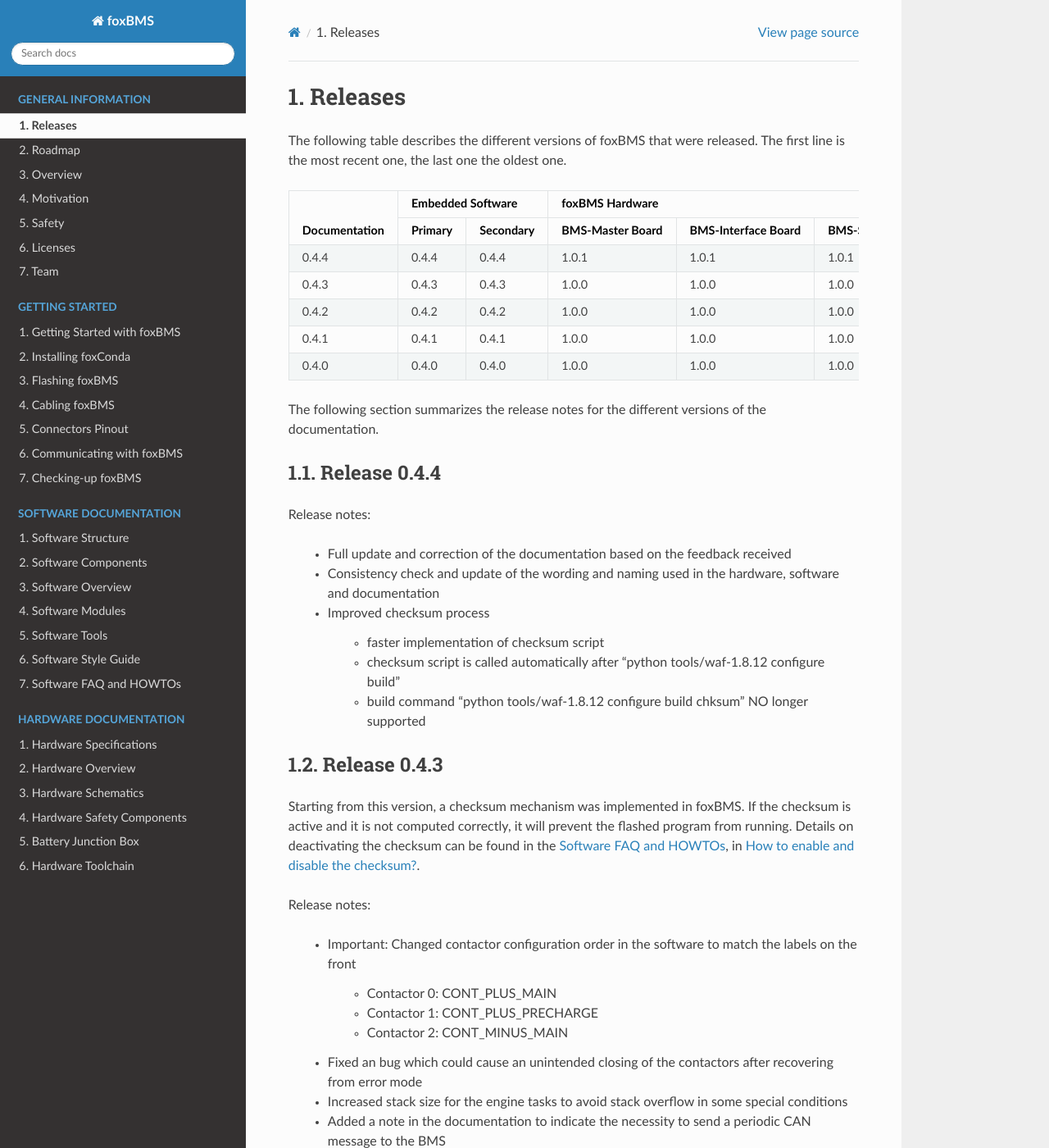
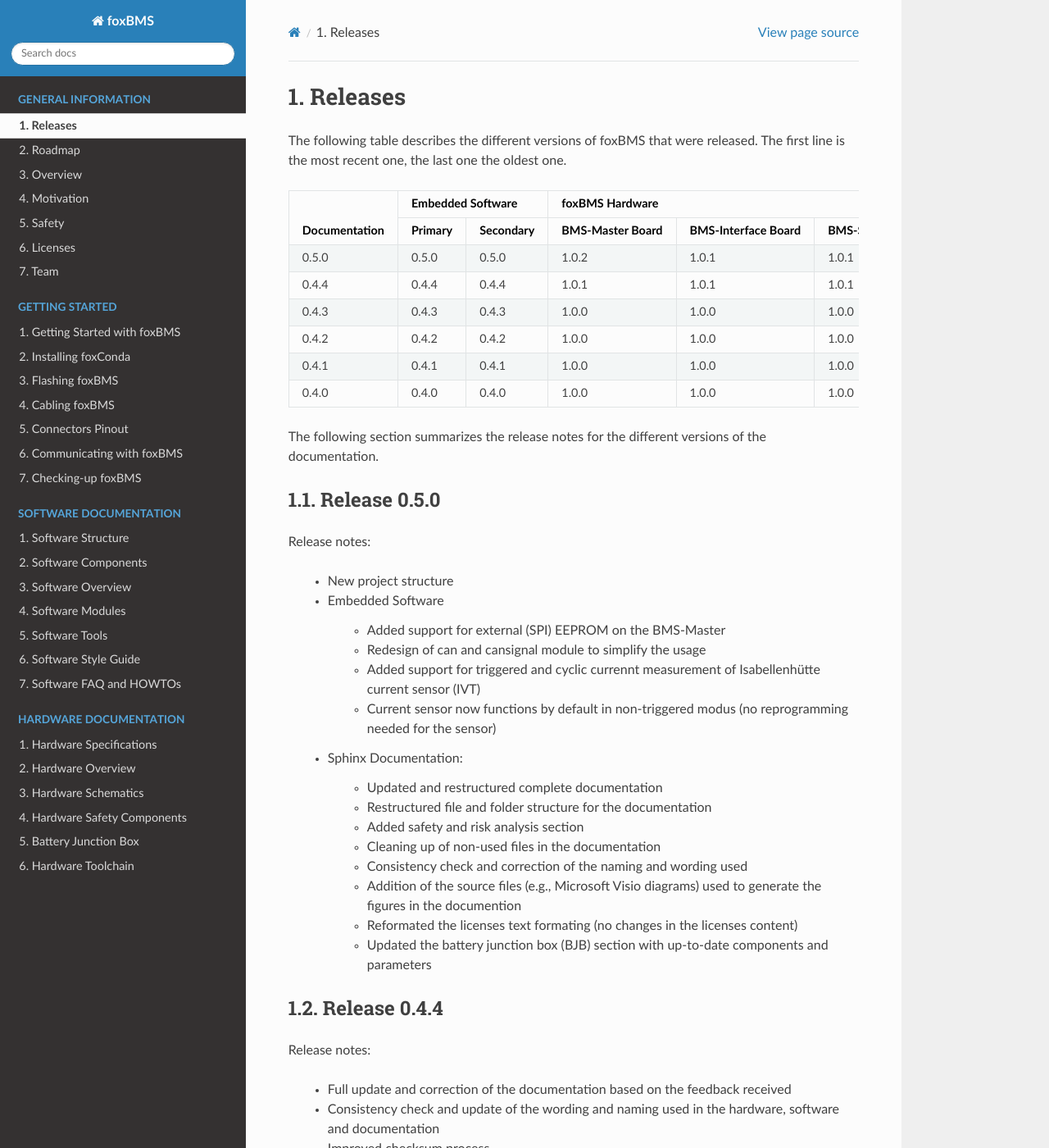
Before and after one commit to foxBMS/foxBMS-documentation, a Sphinx documentation site: the page built from doc/sphinx/general_information/releases/releases.rst, in a window 1280 px wide and 1400 px high. Shown: the whole window at 82% size. Built offline with Sphinx 7.4.7 and the Read the Docs theme 2.0.0, drawn with Linux system fonts in a browser that asks for light colours; pages that are not in the unit, such as notebooks, are missing from menus; the version number could not be read and is left out; some of the changed text lies outside the part shown.

Commit message:
Modified current sensor part with cyclic mode by default

```diff
--- a/doc/sphinx/general_information/releases/releases.rst
+++ b/doc/sphinx/general_information/releases/releases.rst
@@ -16,6 +16,8 @@
 +               +----------+-----------+--------------+-----------------+-------------+-----------------+            +
 |               | Primary  | Secondary | |BMS-Master| | |BMS-Interface| | |BMS-Slave| | |BMS-Extension| |            |
 +===============+==========+===========+==============+=================+=============+=================+============+
+| 0.5.0         | 0.5.0    | 0.5.0     | 1.0.2        | 1.0.1           | 1.0.1       | 1.0.2           | 0.5.0      |
++---------------+----------+-----------+--------------+-----------------+-------------+-----------------+------------+
 | 0.4.4         | 0.4.4    | 0.4.4     | 1.0.1        | 1.0.1           | 1.0.1       | 1.0.1           | 0.4.3      |
 +---------------+----------+-----------+--------------+-----------------+-------------+-----------------+------------+
 | 0.4.3         | 0.4.3    | 0.4.3     | 1.0.0        | 1.0.0           | 1.0.0       | 1.0.0           | 0.4.3      |
@@ -28,6 +30,30 @@
 +---------------+----------+-----------+--------------+-----------------+-------------+-----------------+------------+
 
 The following section summarizes the release notes for the different versions of the documentation.
+
+Release 0.5.0
+-------------
+
+Release notes:
+
+    - New project structure
+    - Embedded Software
+
+        - Added support for external (SPI) EEPROM on the BMS-Master
+        - Redesign of can and cansignal module to simplify the usage
+        - Added support for triggered and cyclic currennt measurement of Isabellenhütte current sensor (IVT)
+        - Current sensor now functions by default in non-triggered modus (no reprogramming needed for the sensor)
+
+    - Sphinx Documentation:
+
+        - Updated and restructured complete documentation
+        - Restructured file and folder structure for the documentation
+        - Added safety and risk analysis section
+        - Cleaning up of non-used files in the documentation
+        - Consistency check and correction of the naming and wording used
+        - Addition of the source files (e.g., Microsoft Visio diagrams) used to generate the figures in the documention
+        - Reformated the licenses text formating (no changes in the licenses content)
+        - Updated the battery junction box (BJB) section with up-to-date components and parameters
 
 Release 0.4.4
 -------------
--- a/doc/sphinx/getting_started/foxconda/foxconda.rst
+++ b/doc/sphinx/getting_started/foxconda/foxconda.rst
@@ -25,7 +25,8 @@
 Installation of the needed software via the |foxconda| distribution
 -------------------------------------------------------------------
 
-The first step is to install the software environment needed to compile and flash the |foxbms| sources. First, the |foxconda| installer must be run by executing |installer archive|.
+The first step is to install the software environment needed to compile and flash the |foxbms| sources. First, the |foxconda| installer must downloaded from the `server <https://iisb-foxbms.iisb.fraunhofer.de/foxbms/>`_ containing the |foxconda| installers.
+For Windows, the installer is run by executing |installer archive|.
 
 The window shown in :numref:`fig. %s <condainstaller1>` will appear.
 
--- a/doc/sphinx/macros.rst
+++ b/doc/sphinx/macros.rst
@@ -49,7 +49,7 @@
 .. |mod_diag| replace:: ``diag`` module
 .. |mod_database| replace:: ``database`` module
 .. |mod_bender| replace:: ``bender`` module
-.. |installer archive| replace:: ``foxcondainstaller-0-4-3.exe``
+.. |installer archive| replace:: ``foxcondainstall-win-0.5_003.exe``
 
 .. -----------------------------------------------
 .. Hardware-Software Quickcheck Macros
```
Also changed, not shown: doc/sphinx/getting_started/cabling/cabling.rst (+5 -3 lines).
